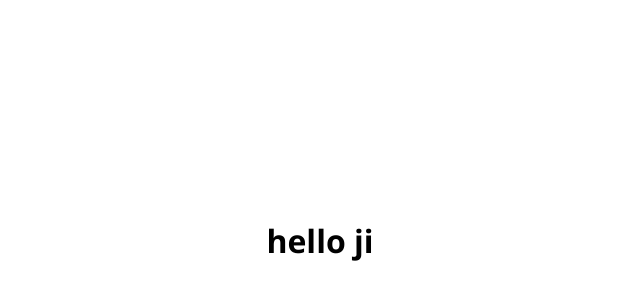
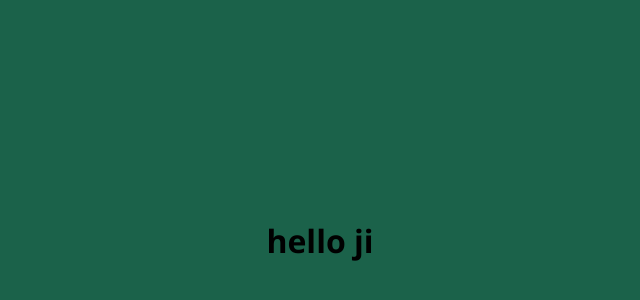
Before and after one commit to Algohercules/react, a React (Vite) app in the folder react-project-two/: page / in a window 1280 px wide. Shown: the part 160-460 px from the top of the page, without its empty margins (80-720 px from the left). Built offline with nearby package versions, Linux system fonts and the light colour scheme.

Commit message:
created folders for component writing

```diff
--- a/react-project-two/src/index.css
+++ b/react-project-two/src/index.css
@@ -12,4 +12,5 @@ body{
   display: flex;
   justify-content: center;
   align-items: center;
+  background-color: rgb(27, 98, 74) ;
 }
```
Also changed, not shown: react-project-two/src/components/userCard.css (added), react-project-two/src/components/userCard.jsx (added), react-project-two/src/theory.txt.
